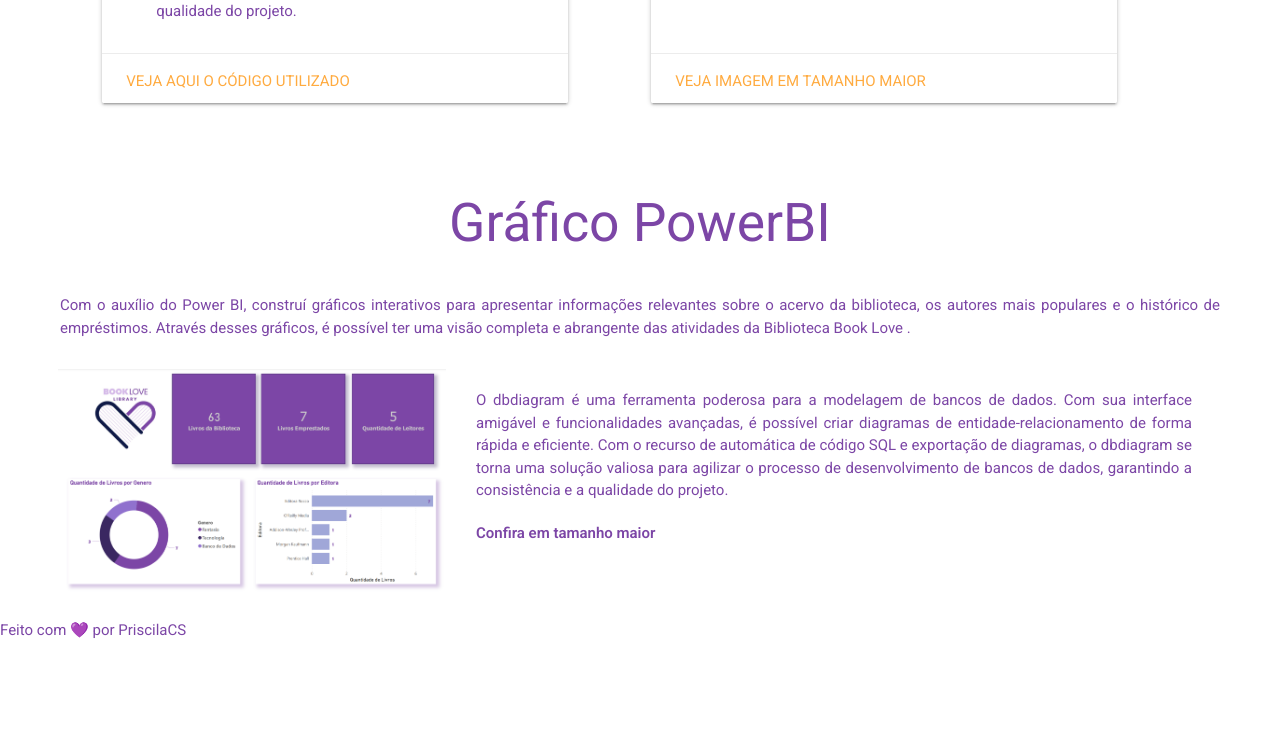
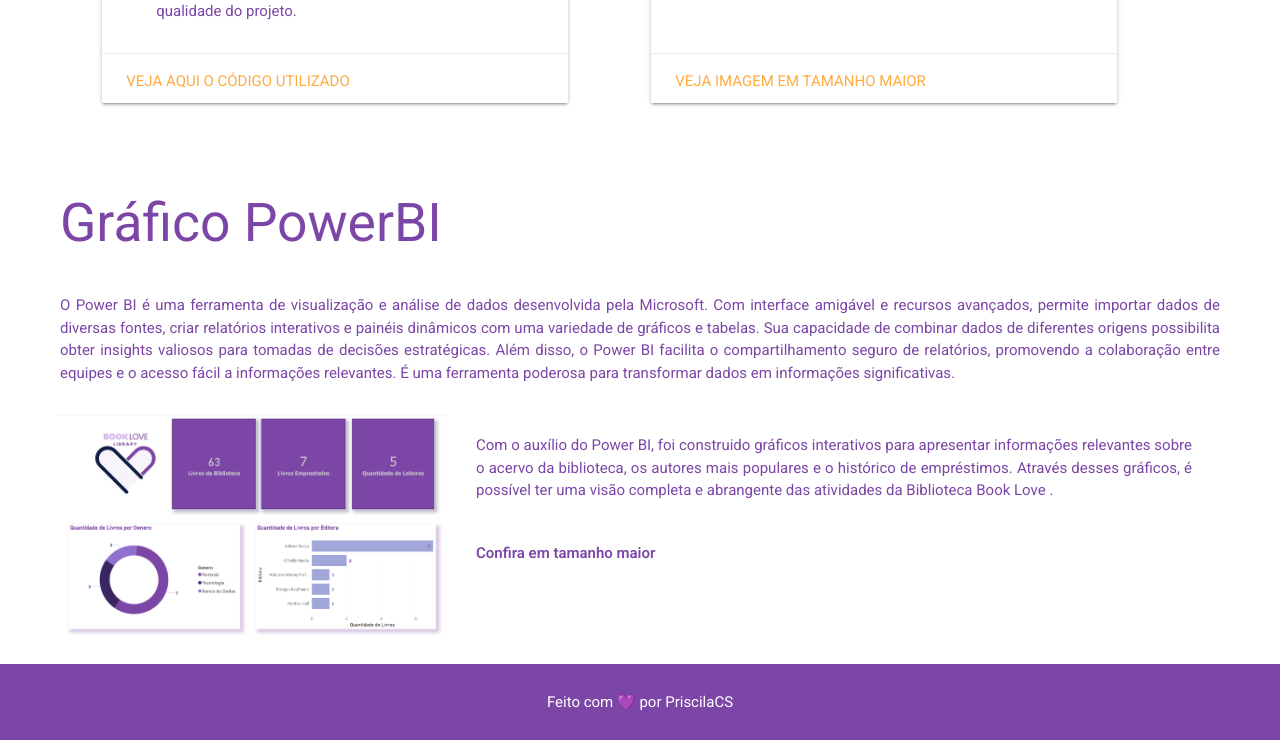
Before and after one commit to SuayMack/DBBiblioteca, a plain HTML site: page index.html in a window 1280 px wide. Shown: the part 1160-1900 px from the top of the page. Before the commit the page ends 1801 px from the top, so only its background shows below. Drawn offline with nearby package versions, Linux system fonts and the light colour scheme.

Commit message:
UPDATE - texto seção powerBI

```diff
--- a/css/style.css
+++ b/css/style.css
@@ -33,6 +33,11 @@ section {
   display: flex;
   flex-direction: column;
   align-items: center;
+}
+
+section h2 {
+  align-self: baseline;
+  padding: 0 30px;
 }
 
 section p {
@@ -84,15 +89,35 @@ section#grafico .card-image {
 
 section#grafico .card-image img {
   width: 100%;
+  transition: .6s;
+}
+
+section#grafico .card-image img:hover {
+  width: 600px;
+}
+
+section#grafico .card-action {
+  padding: 20px 30px;
 }
 
 section#grafico .card-action a {
   color: #7C46A6;
-  padding: 20px 30px;
   font-weight: 600;
+  transition: .6s;
 }
 
 section#grafico .card-action a:hover {
-  color: #874ead;
-  transform: scale(0.7); /* Equal to scaleX(0.7) scaleY(0.7) */
+  color: #987aac;
+  font-size: large;
+  scale: 1.8;
 }
+
+footer {
+  padding: 1.8rem;
+  color: white;
+  background-color: #7C46A6;
+}
+
+footer p {
+  text-align: center;
+}
--- a/index.html
+++ b/index.html
@@ -86,7 +86,7 @@
     <section id="grafico">
       <h2> Gráfico PowerBI </h2>
       <p>
-        Com o auxílio do Power BI, construí gráficos interativos para apresentar informações relevantes sobre o acervo da biblioteca, os autores mais populares e o histórico de empréstimos. Através desses gráficos, é possível ter uma visão completa e abrangente das atividades da Biblioteca <strong> Book Love </strong>.
+        O Power BI é uma ferramenta de visualização e análise de dados desenvolvida pela Microsoft. Com interface amigável e recursos avançados, permite importar dados de diversas fontes, criar relatórios interativos e painéis dinâmicos com uma variedade de gráficos e tabelas. Sua capacidade de combinar dados de diferentes origens possibilita obter insights valiosos para tomadas de decisões estratégicas. Além disso, o Power BI facilita o compartilhamento seguro de relatórios, promovendo a colaboração entre equipes e o acesso fácil a informações relevantes. É uma ferramenta poderosa para transformar dados em informações significativas.
       </p>
       <div class=" card-pbi">
         <div class="card-image">
@@ -95,8 +95,7 @@
         </div>
         <div class="card-content">
           <p>
-            O dbdiagram é uma ferramenta poderosa para a modelagem de bancos de dados. Com sua interface amigável e funcionalidades avançadas, é possível criar diagramas de entidade-relacionamento de forma rápida e eficiente.
-            Com o recurso de automática de código SQL e exportação de diagramas, o dbdiagram se torna uma solução valiosa para agilizar o processo de desenvolvimento de bancos de dados, garantindo a consistência e a qualidade do projeto.
+            Com o auxílio do Power BI, foi construido gráficos interativos para apresentar informações relevantes sobre o acervo da biblioteca, os autores mais populares e o histórico de empréstimos. Através desses gráficos, é possível ter uma visão completa e abrangente das atividades da Biblioteca <strong> Book Love </strong>.
           </p>
           <div class="card-action">
             <a href="https://raw.githubusercontent.com/SuayMack/DBBiblioteca/main/img/grafico_powerBI.png" target="_blank">Confira em tamanho maior</a>
@@ -107,7 +106,7 @@
     </section>
 
     <footer>
-      Feito com 💜 por PriscilaCS
+      <p>Feito com 💜 por PriscilaCS</p>
     </footer>
   </body>
   </html>
```
